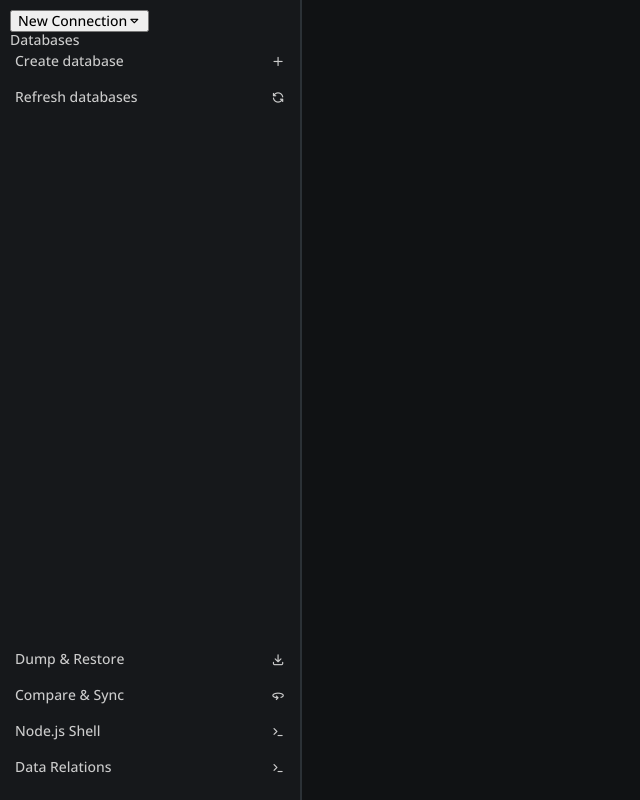
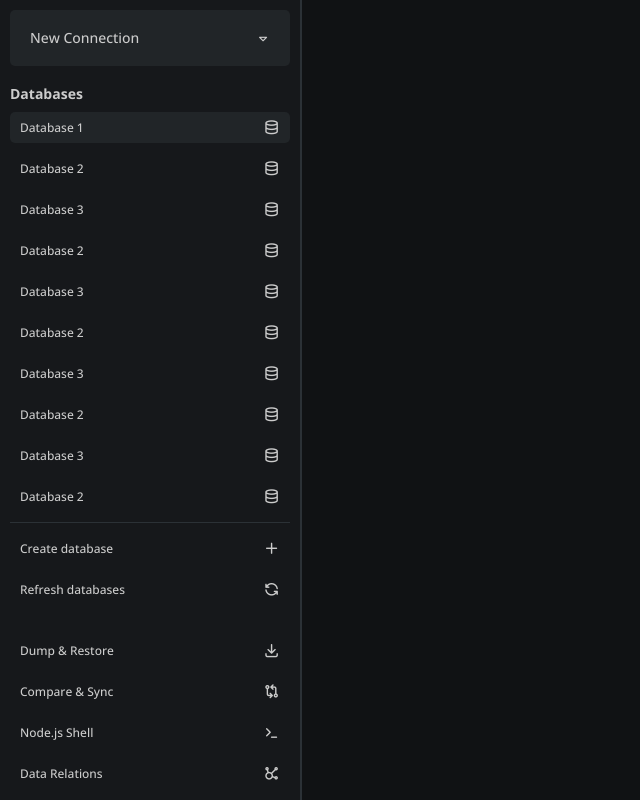
Before and after one commit to navid-kianfar/mangoose-frontend, a React (Create React App) app: page / in a window 1280 px wide. Shown: the whole page, without its empty margins (0-640 px from the left). Built offline with nearby package versions, Linux system fonts and the light colour scheme.

Commit message:
db wrapper

```diff
--- a/src/assets/styles/app.css
+++ b/src/assets/styles/app.css
@@ -3,6 +3,7 @@
     --app-fg-color: #cccccc;
     --app-border-color: #2b3136;
     --app-secondary-bg-color: #16181b;
+    --app-third-bg-color: #212528;
     --app-primary-color: #009af0;
 
     --app-action-bg-color: #344e5c;
--- a/src/assets/styles/index.css
+++ b/src/assets/styles/index.css
@@ -65,6 +65,22 @@ body {
 .col-11 { flex: 0 0 91.66667%; max-width: 91.66667%; }
 .col-12 { flex: 0 0 100%; max-width: 100%; }
 
+
+::-webkit-scrollbar {
+    width: 6px;
+}
+
+::-webkit-scrollbar-track {
+    background: var(--app-bg-color);
+}
+
+::-webkit-scrollbar-thumb {
+    background-color: lightgray;
+    border-radius: 20px;
+    border: 3px solid var(--app-third-bg-color);
+}
+
+
 @-moz-keyframes spin {
     from { -moz-transform: rotate(0deg); }
     to { -moz-transform: rotate(360deg); }
--- a/src/containers/home/home.page.jsx
+++ b/src/containers/home/home.page.jsx
@@ -23,7 +23,101 @@ class HomePage extends React.Component {
               <div className="label">
                 <FormattedMessage id="app.databases" />
               </div>
-              <div className="inner"></div>
+              <div className="actions db-wrapper">
+                <button className="selected">
+                  <span>Database 1</span>
+                  <i className="ti ti-database"></i>
+                </button>
+                <button>
+                  <span>Database 2</span>
+                  <i className="ti ti-database"></i>
+                </button>
+                <button>
+                  <span>Database 3</span>
+                  <i className="ti ti-database"></i>
+                </button>
+                <button>
+                  <span>Database 2</span>
+                  <i className="ti ti-database"></i>
+                </button>
+                <button>
+                  <span>Database 3</span>
+                  <i className="ti ti-database"></i>
+                </button>
+                <button>
+                  <span>Database 2</span>
+                  <i className="ti ti-database"></i>
+                </button>
+                <button>
+                  <span>Database 3</span>
+                  <i className="ti ti-database"></i>
+                </button>
+                <button>
+                  <span>Database 2</span>
+                  <i className="ti ti-database"></i>
+                </button>
+                <button>
+                  <span>Database 3</span>
+                  <i className="ti ti-database"></i>
+                </button>
+                <button>
+                  <span>Database 2</span>
+                  <i className="ti ti-database"></i>
+                </button>
+                <button>
+                  <span>Database 3</span>
+                  <i className="ti ti-database"></i>
+                </button>
+                <button>
+                  <span>Database 2</span>
+                  <i className="ti ti-database"></i>
+                </button>
+                <button>
+                  <span>Database 3</span>
+                  <i className="ti ti-database"></i>
+                </button>
+                <button>
+                  <span>Database 2</span>
+                  <i className="ti ti-database"></i>
+                </button>
+                <button>
+                  <span>Database 3</span>
+                  <i className="ti ti-database"></i>
+                </button>
+                <button>
+                  <span>Database 2</span>
+                  <i className="ti ti-database"></i>
+                </button>
+                <button>
+                  <span>Database 3</span>
+                  <i className="ti ti-database"></i>
+                </button>
+                <button>
+                  <span>Database 2</span>
+                  <i className="ti ti-database"></i>
+                </button>
+                <button>
+                  <span>Database 3</span>
+                  <i className="ti ti-database"></i>
+                </button>
+                <button>
+                  <span>Database 2</span>
+                  <i className="ti ti-database"></i>
+                </button>
+                <button>
+                  <span>Database 3</span>
+                  <i className="ti ti-database"></i>
+                </button>
+                <button>
+                  <span>Database 2</span>
+                  <i className="ti ti-database"></i>
+                </button>
+                <button>
+                  <span>Database 3</span>
+                  <i className="ti ti-database"></i>
+                </button>
+              </div>
+              <div className="sep"></div>
               <div className="actions">
                 <button>
                   <span>
@@ -52,7 +146,7 @@ class HomePage extends React.Component {
                 <span>
                   <FormattedMessage id="app.compare.and.sync" />
                 </span>
-                <i className="ti ti-360"></i>
+                <i className="ti ti-git-compare"></i>
               </button>
               <button>
                 <span>
@@ -64,7 +158,7 @@ class HomePage extends React.Component {
                 <span>
                   <FormattedMessage id="app.data.relations" />
                 </span>
-                <i className="ti ti-terminal"></i>
+                <i className="ti ti-affiliate"></i>
               </button>
             </div>
           </div>
--- a/src/containers/home/home.style.jsx
+++ b/src/containers/home/home.style.jsx
@@ -16,6 +16,40 @@ const Wrapper = styled.div`
       flex-direction: column;
       padding: 10px;
 
+      .connections {
+        display: flex;
+        flex-direction: column;
+        margin-bottom: 20px;
+        button {
+          padding: 20px;
+          background: var(--app-third-bg-color);
+          border: none;
+          color: var(--app-fg-color);
+          border-radius: 5px;
+          display: flex;
+          align-items: center;
+          justify-content: space-between;
+          cursor: pointer;
+        }
+      }
+
+      .label {
+        font-weight: 700;
+        margin-bottom: 10px;
+      }
+
+      .db-wrapper {
+        max-height: calc(100vh - 400px);
+        overflow-y: auto;
+      }
+
+      .sep {
+        height: 1px;
+        display: flex;
+        background: var(--app-border-color);
+        margin: 10px 0;
+      }
+
       .actions {
         display: flex;
         flex-direction: column;
@@ -24,12 +58,26 @@ const Wrapper = styled.div`
           display: flex;
           align-items: center;
           justify-content: space-between;
-          padding: 5px;
+          padding: 7px 10px;
           background: none;
           border: none;
           color: var(--app-fg-color);
           margin-bottom: 10px;
           cursor: pointer;
+          border-radius: 5px;
+
+          i {
+            font-size: 17px;
+          }
+          span {
+            font-size: 12px;
+          }
+
+
+          &.selected,
+          &:hover {
+            background: var(--app-third-bg-color);
+          }
         }
       }
     }
```
